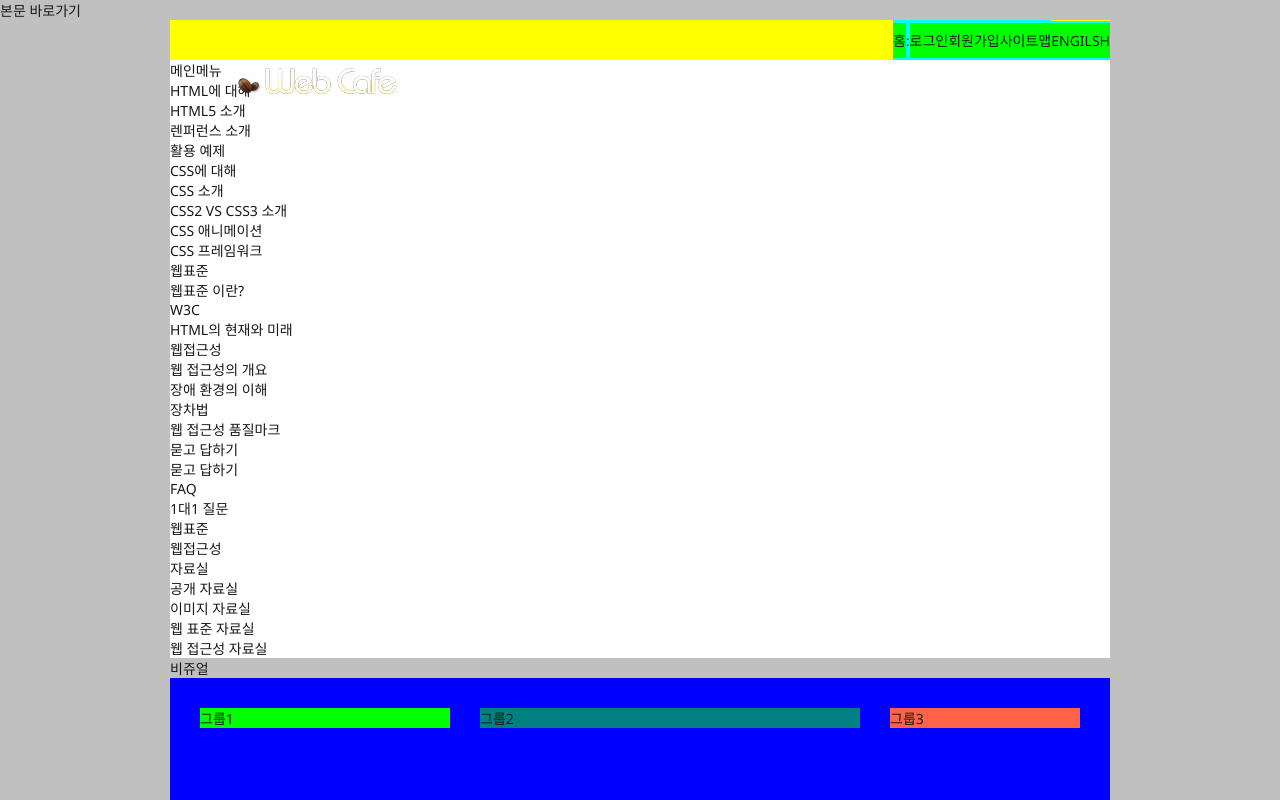
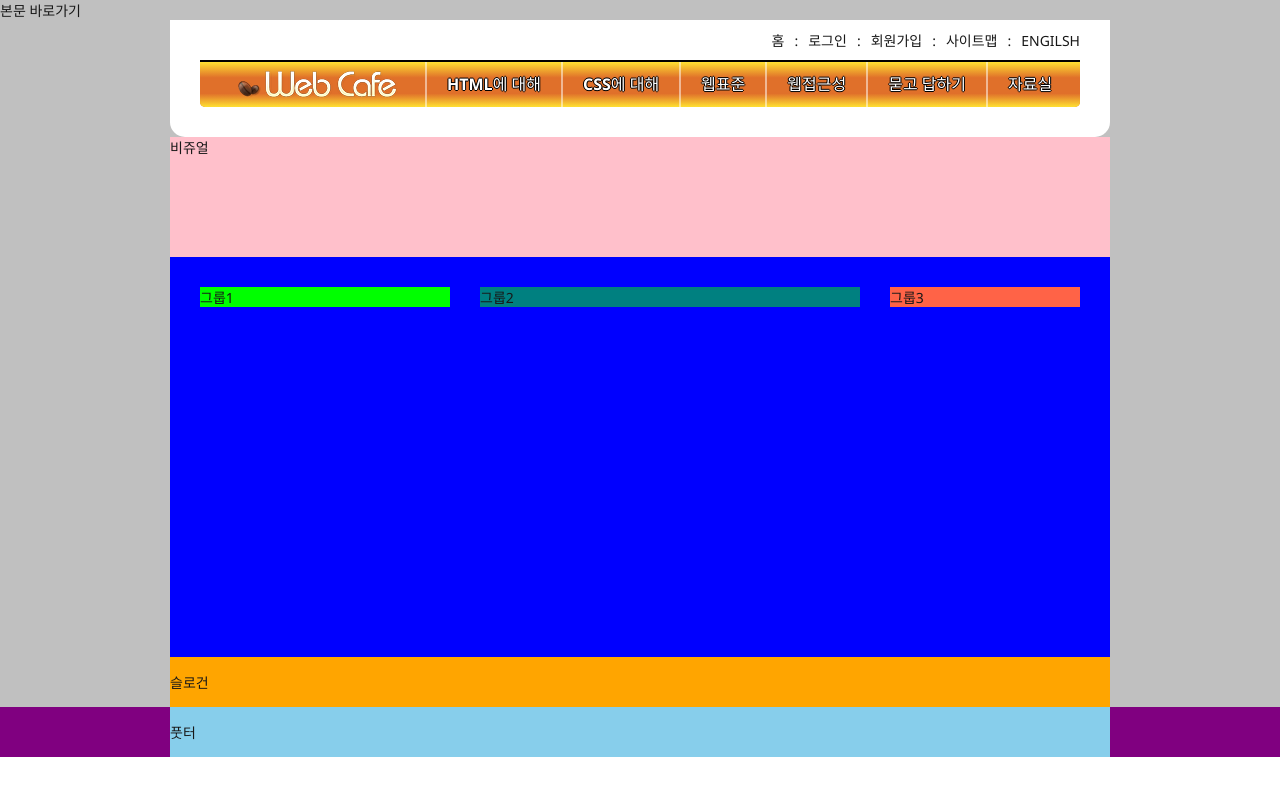
Before and after one commit to wonchangkim/www, a plain HTML site: page index.html in a window 1280 px wide. Shown: the top 800 px of the page. Drawn offline with nearby package versions, Linux system fonts and the light colour scheme.

Commit message:
메인 메뉴 디자인 일부 완성

```diff
--- a/css/style.css
+++ b/css/style.css
@@ -57,6 +57,7 @@ em 상속위주
 
 a:link, a:visited {
   color: inherit;
+  /* a(1점) :link(10점) .a11y(10점) */
   text-decoration: none;
 }
 a:hover, a:focus {
@@ -84,6 +85,41 @@ html, body, h1, h2, p {
   padding: 0;
 }
 
+/* 숨김 콘텐츠 */
+
+.readable-hidden {
+  position: absolute;
+  width: 1px;
+  height: 1px;
+  overflow: hidden;
+  margin: -1px;
+  clip: rect(0, 0, 0, 0);
+}
+.a11y:focus {
+  width: auto;
+  height: auto;
+  margin: 0px;
+  clip: rect(auto auto auto auto);
+  background-color: #000;
+  color: #fff;
+  padding: 5px 10px;
+}
+
+/* 건너뛰기 링크 */
+
+
+/* .a11y:focus {
+  position: absolute;
+  top: 5px;
+  left: 50%;
+  background-color: #000;
+  color: #fff;
+  padding: 5px 10px;
+  z-index: 10;
+  transform: translatex(-50%);
+} */
+
+
 /* 공통 스타일 */
 
 .clearfix::after {
@@ -108,74 +144,75 @@ html, body, h1, h2, p {
 .header {
   background-color: #fff;
   position: relative;
+  padding: 0 30px 30px;
+  border-radius: 0 0 15px 15px;
 }
 
 /* 로고 */
 
 .logo {
   position: absolute;
-  top: 45px;
+  top: 48px;
   left: 65px;
 }
 
 /* 멤벌 링크 */
 
 .member {
-  background-color: yellow;
   text-transform: uppercase;
-  /* display: flex;
-  /* flex-direction: row;
-  justify-content: flex-end; */
-  /* float: right; */
   font-size: 0px;
   text-align: right;
+  position: relative;
+  transform: translateX(10px)
 }
 .member li {
-  background-color: aqua;
+  /* background-color: aqua; */
   display: inline-block;
   font-size: 1.4rem;
   padding: 10px 0;
 }
-
-/* inile width값 못 정함. 블록으로 바꾸고 설정
-페딩값을 주면 부모높이 영향없음*/
-
-.member li:nth-child(+2)::before {
+.member li:nth-child(n+2)::before {
   content: ":";
 }
-
-/* .member li::before {
-  content: ":";
-}
-.member li:first-child::before {
-  content: "";
-} */
-
-
-/* 다섯개 다줬다가 다시 없에는 방법 */
-
 .member a {
-  background-color: lime;
-  padding: 8px 0;
+  padding: 8px 10px;
 }
 
-/* .member::after {
-  content: "";
+/* 메인 메뉴 */
+
+.main-menu {
+  background: linear-gradient(to bottom, #ffe032 0%, #e0702a 35%, #e0702a 70%, #ffe032 100%);
+  background-color: #e0702a;
+  border-top: 2px solid #000;
+  border-radius: 0 0 5px 5px;
+  height: 47px;
+  padding-left: 225px;
+}
+.main-menu>li {
+  float: left;
+  line-height: 45px;
+}
+.main-menu span {
   display: block;
-  clear: both;
-} */
+  font-size: 1.6rem;
+  font-family: "Noto Sans Bold";
+  color: #fff;
+  padding: 0 20px;
+  border-left: 2px solid rgba(255, 255, 255, 0.5);
+  cursor: pointer;
+  text-shadow: 1px 0 0 #000, 0 1px 0 #000, -1px 0 0 #000, 0 -1px 0 #000;
+}
+.main-menu span:hover, .main-menu>li:focus span {
+  color: #ffe032;
+}
+.sub-menu {
+  background-color: yellow;
+  position: absolute;
+  display: none;
+}
 
+/* 비쥬얼 */
 
-/* .member li {
-  float: left;
-} */
-
-
-/* .navigation {
-  clear: both; */
-
-
-}
 .visual {
   background-color: pink;
   height: 120px;
@@ -194,12 +231,16 @@ html, body, h1, h2, p {
 
 /* justify-direction :row,column 메인축설정 */
 
+
 /* align-items 기준디렉션 교차방향 */
+
 
 /* padding-top:30px;
 padding: 10px 10px 10px 10px 시계방향 top부터*/
 
+
 /* aling-contet 2줄이상 */
+
 .group {
   margin: 0 15px;
 }
@@ -215,6 +256,7 @@ padding: 10px 10px 10px 10px 시계방향 top부터*/
 }
 
 /* order 순서정하기 -1,0, 1은 뒤에위치 */
+
 .group3 {
   width: 190px;
   float: left;
```
